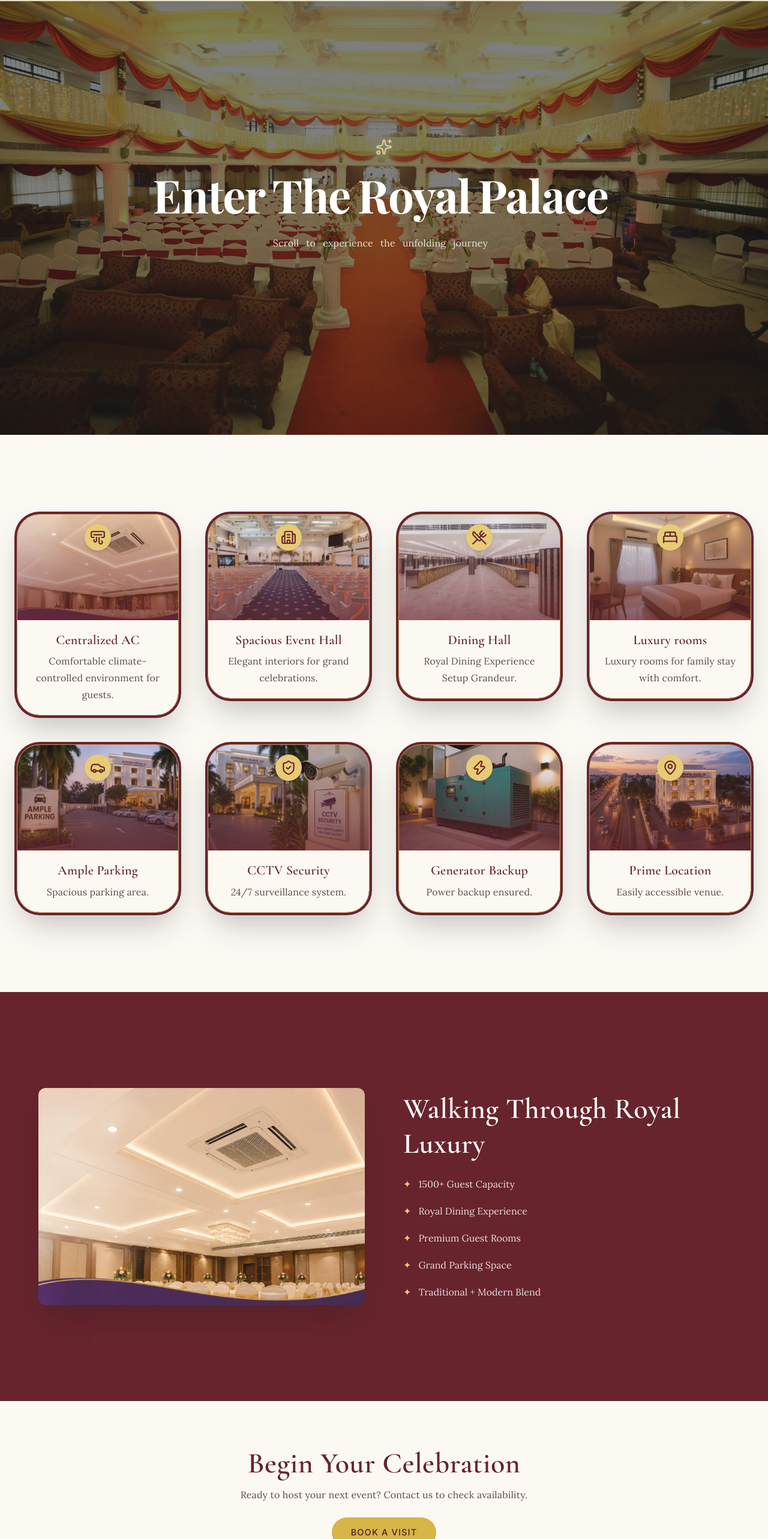
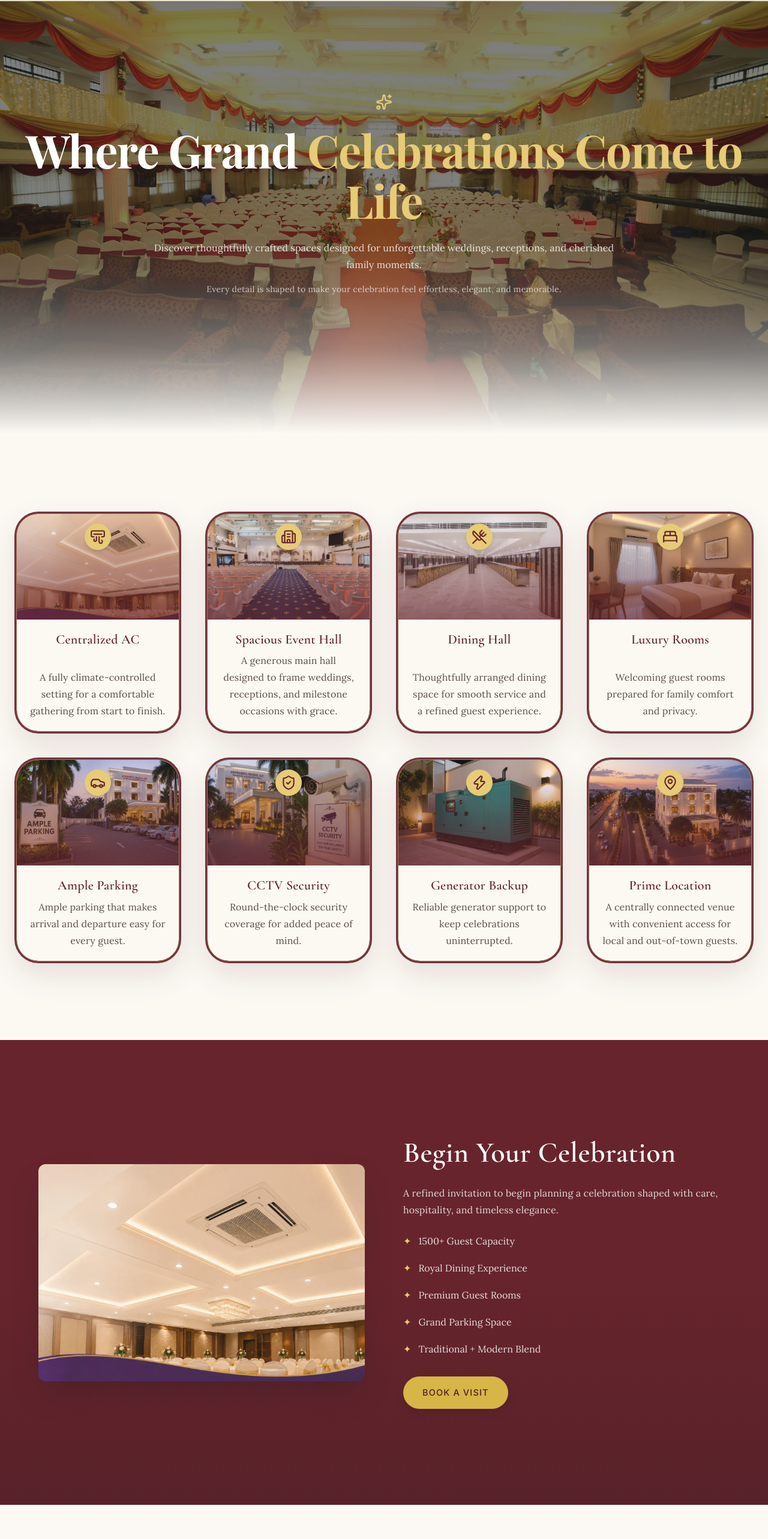
Before and after one commit to Random-Stack-Team/client-ayswariya-mahal, a React (Vite) app: page /#/facilities in a window 1280 px wide. Shown: the part 75-2641 px from the top of the page at 60% size. After the commit the page ends 2584 px from the top, so only its background shows below. Built offline with nearby package versions, Linux system fonts and the light colour scheme; a web font is replaced by a local one.

Commit message:
UI Changes

```diff
--- a/src/pages/About.jsx
+++ b/src/pages/About.jsx
@@ -3,7 +3,7 @@ import { useRef } from "react";
 import { Link } from "react-router-dom";
 import aboutImg from "../assets/images/about.webp";
 import heroImg from "../assets/images/hero.webp";
-import sowCrop2 from "../assets/images/sow-crop2.webp";
+import sowCrop2 from "../assets/images/Outlook.png";
 import { Sparkles, Flower2, HeartHandshake, Gem, Building2, UtensilsCrossed, Trees } from "lucide-react";
 import SEO from "../components/common/SEO";
 import PageTransition from "../components/common/PageTransition";
--- a/src/pages/Facilities.jsx
+++ b/src/pages/Facilities.jsx
@@ -40,7 +40,7 @@ const facilities = [
     height: 1023,
     icon: <AirVent size={26} />,
     title: "Centralized AC",
-    description: "Comfortable climate-controlled environment for guests.",
+    description: "A fully climate-controlled setting for a comfortable gathering from start to finish.",
   },
   {
     image: facility2,
@@ -48,7 +48,7 @@ const facilities = [
     height: 1086,
     icon: <Building2 size={26} />,
     title: "Spacious Event Hall",
-    description: "Elegant interiors for grand celebrations.",
+    description: "A generous main hall designed to frame weddings, receptions, and milestone occasions with grace.",
   },
   {
     image: facility3,
@@ -56,15 +56,15 @@ const facilities = [
     height: 1086,
     icon: <UtensilsCrossed size={26} />,
     title: "Dining Hall",
-    description: "Royal Dining Experience Setup Grandeur.",
+    description: "Thoughtfully arranged dining space for smooth service and a refined guest experience.",
   },
   {
     image: facility4,
     width: 1536,
     height: 1024,
     icon: <BedDouble size={26} />,
-    title: "Luxury rooms ",
-    description: "Luxury rooms for family stay with comfort.",
+    title: "Luxury Rooms",
+    description: "Welcoming guest rooms prepared for family comfort and privacy.",
   },
   {
     image: facility5,
@@ -72,7 +72,7 @@ const facilities = [
     height: 1024,
     icon: <Car size={26} />,
     title: "Ample Parking",
-    description: "Spacious parking area.",
+    description: "Ample parking that makes arrival and departure easy for every guest.",
   },
   {
     image: facility6,
@@ -80,7 +80,7 @@ const facilities = [
     height: 1024,
     icon: <ShieldCheck size={26} />,
     title: "CCTV Security",
-    description: "24/7 surveillance system.",
+    description: "Round-the-clock security coverage for added peace of mind.",
   },
   {
     image: facility7,
@@ -88,7 +88,7 @@ const facilities = [
     height: 1024,
     icon: <Zap size={26} />,
     title: "Generator Backup",
-    description: "Power backup ensured.",
+    description: "Reliable generator support to keep celebrations uninterrupted.",
   },
   {
     image: facility8,
@@ -96,7 +96,7 @@ const facilities = [
     height: 1024,
     icon: <MapPin size={26} />,
     title: "Prime Location",
-    description: "Easily accessible venue.",
+    description: "A centrally connected venue with convenient access for local and out-of-town guests.",
   },
 ];
 
@@ -120,67 +120,6 @@ const cardMotion = {
     },
   }),
 };
-
-/* =========================
-   TEXT SPLIT ANIMATION
-========================= */
-const textContainer = {
-  hidden: {},
-  show: {
-    transition: {
-      staggerChildren: 0.035,
-      delayChildren: 0.28,
-    },
-  },
-};
-
-const wordVariant = {
-  hidden: {
-    opacity: 0,
-    y: 24,
-    scale: 0.98,
-  },
-  show: {
-    opacity: 1,
-    y: 0,
-    scale: 1,
-    transition: {
-      duration: 0.92,
-      ease: [0.16, 1, 0.3, 1],
-    },
-  },
-};
-
-
-/* =========================
-   TEXT COMPONENT
-========================= */
-const AdvancedText = ({ text }) => {
-  return (
-    <motion.div
-      variants={textContainer}
-      initial="hidden"
-      whileInView="show"
-      viewport={{ once: true, amount: 0.1 }}
-      className="inline-block"
-      style={{ perspective: "1000px" }}
-    >
-      {text.split(" ").map((word, i) => (
-        <motion.span
-          key={i}
-          variants={wordVariant}
-          className="inline-block mr-3"
-          style={{
-            transformOrigin: "bottom",
-          }}
-        >
-          {word}
-        </motion.span>
-      ))}
-    </motion.div>
-  );
-};
-
 
 export default function Facilities() {
   const { openForm } = useEnquiry();
@@ -209,6 +148,7 @@ export default function Facilities() {
           />
 
           <div className="absolute inset-0 bg-black/55" />
+          <div className="pointer-events-none absolute inset-x-0 bottom-0 h-[42vh] bg-[linear-gradient(180deg,rgba(253,251,247,0)_0%,rgba(253,251,247,0.12)_24%,rgba(253,251,247,0.42)_58%,rgba(253,251,247,1)_100%)]" />
 
           <div className="relative z-10 text-center text-white px-6">
 
@@ -246,12 +186,21 @@ export default function Facilities() {
 
     {/* TITLE */}
     <h1 className="font-display text-[clamp(34px,7vw,76px)] font-bold leading-[1.1] tracking-[-0.02em]">
-      <AdvancedText text="Enter The Royal Palace" />
+      <span className="text-white">
+        Where Grand
+      </span>{" "}
+      <span className="text-[#E5C76B]">
+        Celebrations Come to Life
+      </span>
     </h1>
 
     {/* SUBTITLE */}
-    <p className="mt-6 type-body text-white/84">
-      <AdvancedText text="Scroll to experience the unfolding journey" />
+    <p className="mt-6 type-body text-white/84 max-w-3xl mx-auto">
+      Discover thoughtfully crafted spaces designed for unforgettable weddings, receptions, and cherished family moments.
+    </p>
+
+    <p className="mt-4 type-small text-white/70">
+      Every detail is shaped to make your celebration feel effortless, elegant, and memorable.
     </p>
 
   </motion.div>
@@ -279,20 +228,20 @@ export default function Facilities() {
                 initial="hidden"
                 whileInView="show"
                 viewport={{ once: true, amount: 0.2 }}
-                className="group relative"
+                className="group relative h-full"
               >
 
                 {/* FRAME */}
-                <div className="relative rounded-[42px] bg-[#5A111C] p-[4px] shadow-2xl overflow-hidden">
+                <div className="relative h-full rounded-[40px] bg-[#5A111C]/92 p-[3px] shadow-[0_20px_50px_rgba(63,12,21,0.12)] overflow-hidden">
 
                   {/* BORDER */}
-                  <div className="rounded-[38px] border border-[#e5c76b]/70 overflow-hidden">
+                  <div className="h-full rounded-[37px] border border-[#e5c76b]/42 overflow-hidden">
 
                     {/* INNER CARD */}
-                    <div className="relative bg-[#fcf9f4] rounded-[36px] overflow-hidden transition-all duration-500 group-hover:-translate-y-2">
+                    <div className="relative h-full bg-[#fcf9f4] rounded-[35px] overflow-hidden transition-all duration-500 group-hover:-translate-y-1 flex flex-col">
 
                       {/* IMAGE */}
-                      <div className="relative h-44 overflow-hidden">
+                      <div className="relative h-44 overflow-hidden flex-shrink-0">
 
                         <img
                           src={item.image}
@@ -316,7 +265,7 @@ export default function Facilities() {
                       </div>
 
                       {/* TEXT */}
-                      <div className="p-5 text-center relative z-30">
+                      <div className="p-5 text-center relative z-30 flex-1 flex flex-col justify-between">
 
                         <h3 className="font-serif text-[22px] font-semibold leading-[1.2] tracking-[0.01em] text-[#5A111C] mb-2">
                           {item.title}
@@ -345,7 +294,7 @@ export default function Facilities() {
         {/* =========================
             CORRIDOR SECTION
         ========================= */}
-        <section className="relative py-40 px-6 bg-[#5A111C] overflow-hidden">
+        <section className="relative py-40 px-6 bg-gradient-to-b from-[#5A111C] via-[#5A111C] to-[#4a0f18] overflow-hidden">
 
           <div className="max-w-6xl mx-auto grid lg:grid-cols-2 gap-16 items-center">
 
@@ -372,8 +321,12 @@ export default function Facilities() {
               className="text-white"
             >
               <h2 className="font-serif text-[32px] md:text-5xl font-semibold leading-[1.2] tracking-[0.01em] mb-6">
-                Walking Through Royal Luxury
+                Begin Your Celebration
               </h2>
+
+              <p className="type-body text-white/82 mb-6 max-w-xl">
+                A refined invitation to begin planning a celebration shaped with care, hospitality, and timeless elegance.
+              </p>
 
               <ul className="space-y-4 type-body text-white/84">
                 {[
@@ -390,34 +343,14 @@ export default function Facilities() {
                 ))}
               </ul>
 
+              <div className="mt-8">
+                <button onClick={openForm} className="px-8 py-3.5 bg-[#d4af37] text-[#3F0C15] font-semibold rounded-full hover:bg-[#e5c76b] transition-all duration-300 shadow-lg shadow-[#3F0C15]/20">
+                  Book a Visit
+                </button>
+              </div>
             </motion.div>
 
           </div>
-
-        </section>
-
-        {/* =========================
-            EXIT
-        ========================= */}
-        <section className="h-[40vh] flex items-center justify-center bg-[#fcf9f4]">
-
-          <motion.div
-            initial={{ opacity: 0 }}
-            whileInView={{ opacity: 1 }}
-            className="text-center"
-          >
-            <h2 className="font-serif text-[32px] md:text-5xl font-semibold leading-[1.2] tracking-[0.01em] text-[#5A111C]">
-              Begin Your Celebration
-            </h2>
-            <p className="type-body text-[#4f4038] mt-2">
-              Ready to host your next event? Contact us to check availability.
-            </p>
-            <div className="mt-6">
-              <button onClick={openForm} className="px-8 py-3 bg-[#d4af37] text-[#3F0C15] font-semibold rounded-full hover:bg-[#e5c76b] transition-colors duration-300">
-                Book a Visit
-              </button>
-            </div>
-          </motion.div>
 
         </section>
 
--- a/src/pages/Gallery.jsx
+++ b/src/pages/Gallery.jsx
@@ -165,7 +165,7 @@ export default function Gallery() {
               className="absolute inset-0 bg-cover bg-center bg-fixed"
               style={{ backgroundImage: `url(${gallery3})` }}
             />
-            <div className="absolute inset-0 bg-gradient-to-b from-[#1c0d11]/80 via-[#1c0d11]/70 to-[#4A0A12]" />
+            <div className="pointer-events-none absolute inset-x-0 bottom-0 h-[42vh] bg-[linear-gradient(180deg,rgba(253,251,247,0)_0%,rgba(253,251,247,0.12)_24%,rgba(253,251,247,0.42)_58%,rgba(253,251,247,1)_100%)]" />
 
             <div className="relative z-10 mx-auto max-w-4xl text-center">
               <motion.div
```
Also changed, not shown: 1 other file (tests, documents, lock files or other folders).
